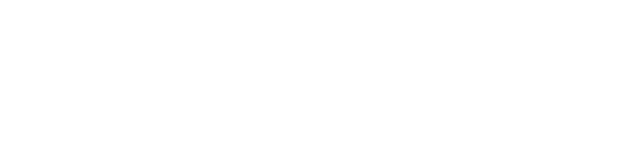
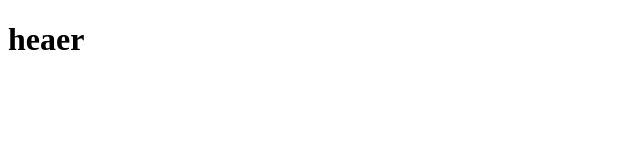
Before and after one commit to Navid-250/git-file-new-coud, a plain HTML site: page index.html in a window 1280 px wide. Shown: the whole page, without its empty margins (0-640 px from the left). Drawn offline with Linux system fonts and the light colour scheme.

Commit message:
part three new

```diff
--- a/index.html
+++ b/index.html
@@ -7,6 +7,6 @@
     <title>Document</title>
 </head>
 <body>
-
+    <h1>heaer</h1>
 </body>
 </html>
```
